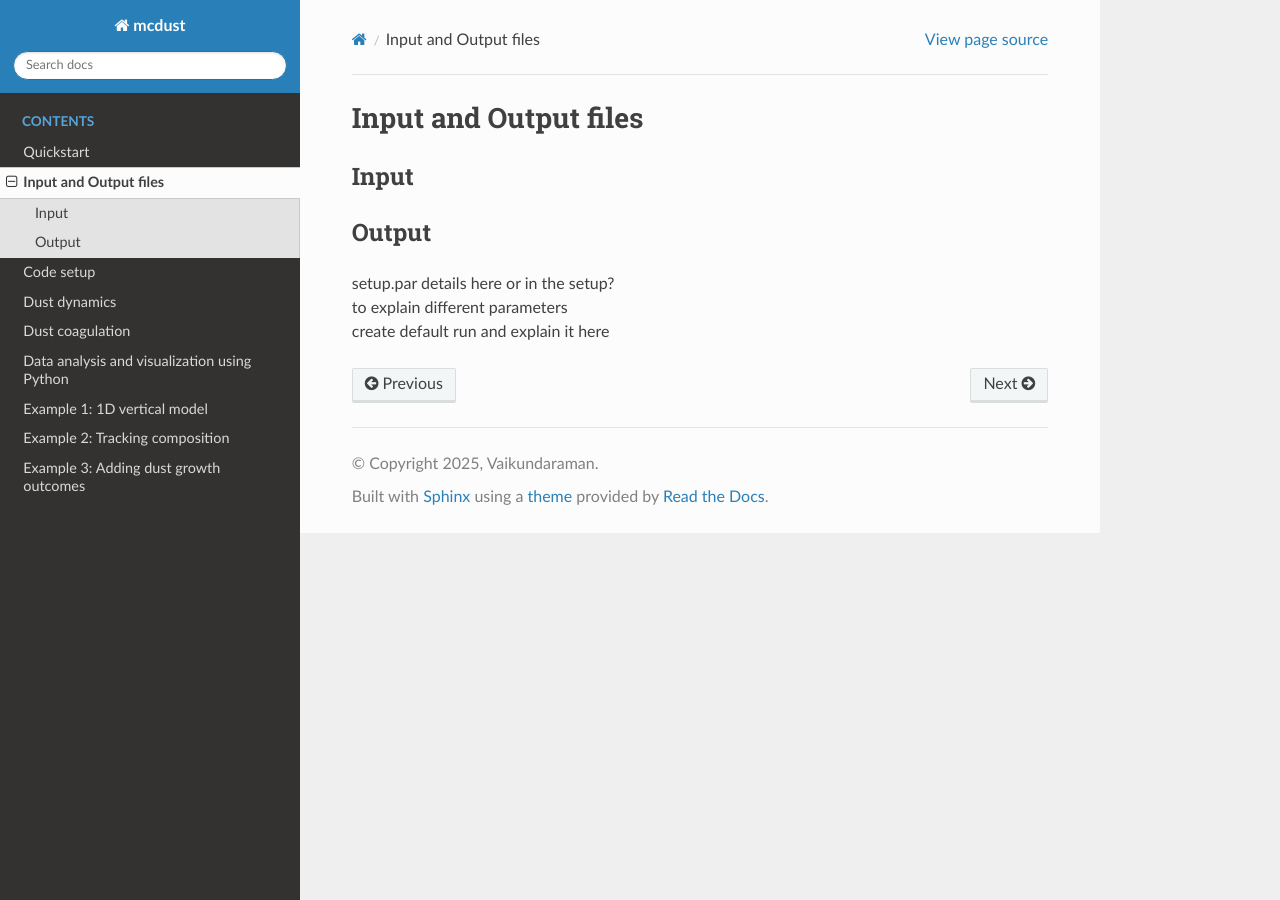
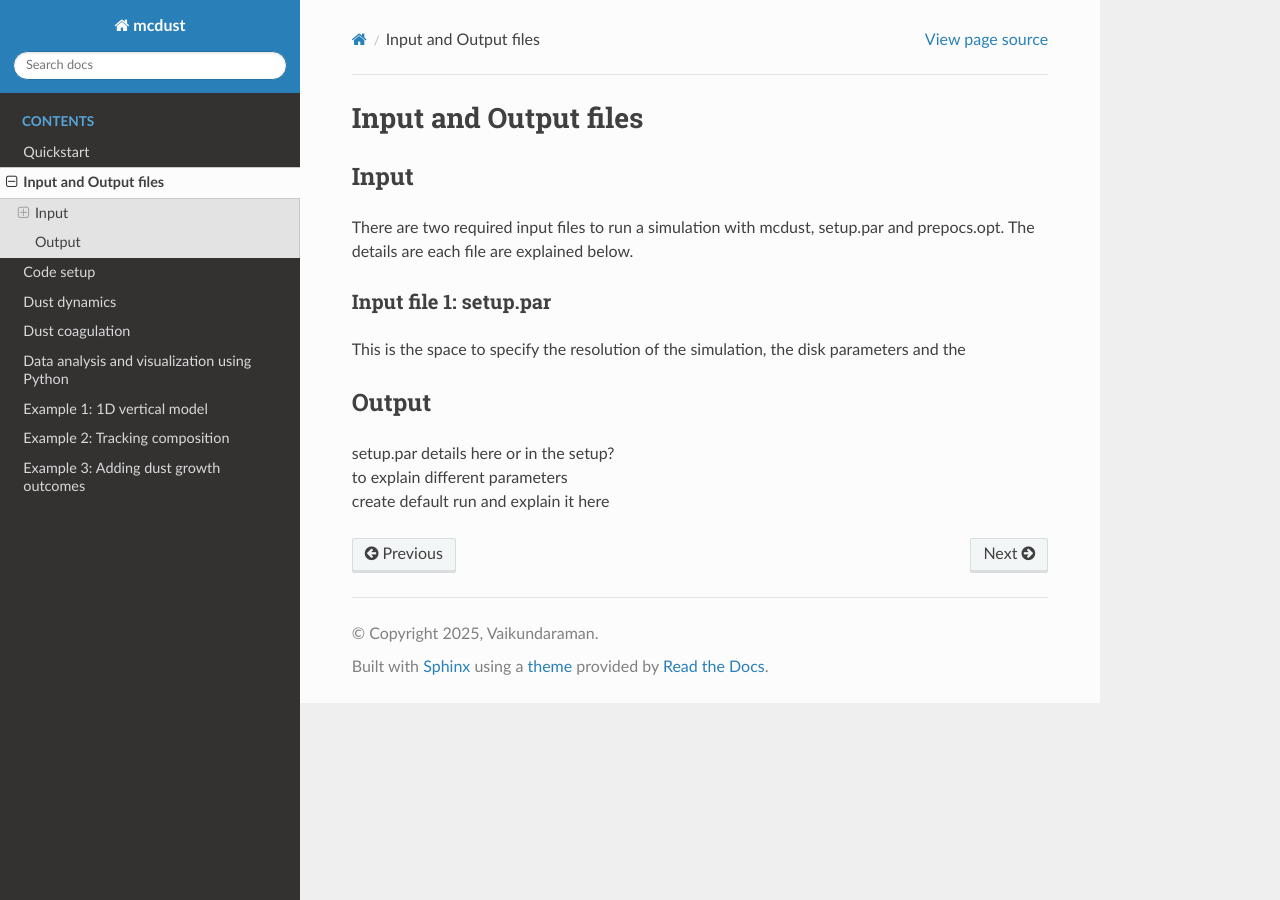
Before and after one commit to vicky1997/docs_test, a Sphinx documentation site: the page built from docs/source/inputoutput.rst, in a window 1280 px wide. Built offline with Sphinx 7.4.7 and the Read the Docs theme 3.1.0, drawn with Linux system fonts in a browser that asks for light colours; pages that are not in the unit, such as notebooks, are missing from menus.

Commit message:
small changes

```diff
--- a/docs/source/codesetup.rst
+++ b/docs/source/codesetup.rst
@@ -9,9 +9,7 @@ Code setup
 
 Workflow of :code:`mcdust`
 +++++++++++++++++
-The workflow of the code is as shown below.
-
 .. image:: images/codeworkflow.png
   :width: 400
 
-Depending on the input parameters for the disk setup, the swarms of dust will be setup and advection and collisions will be performed for the swarms.
+The Operating principle of `mcdust` is as shown above.
--- a/docs/source/inputoutput.rst
+++ b/docs/source/inputoutput.rst
@@ -2,6 +2,12 @@ Input and Output files
 ============
 Input
 ++++++
+There are two required input files to run a simulation with mcdust, setup.par and prepocs.opt. The details are each file are explained below.
+
+Input file 1: setup.par
+-----------------------
+
+This is the space to specify the resolution of the simulation, the disk parameters and the
 
 
 Output
```
